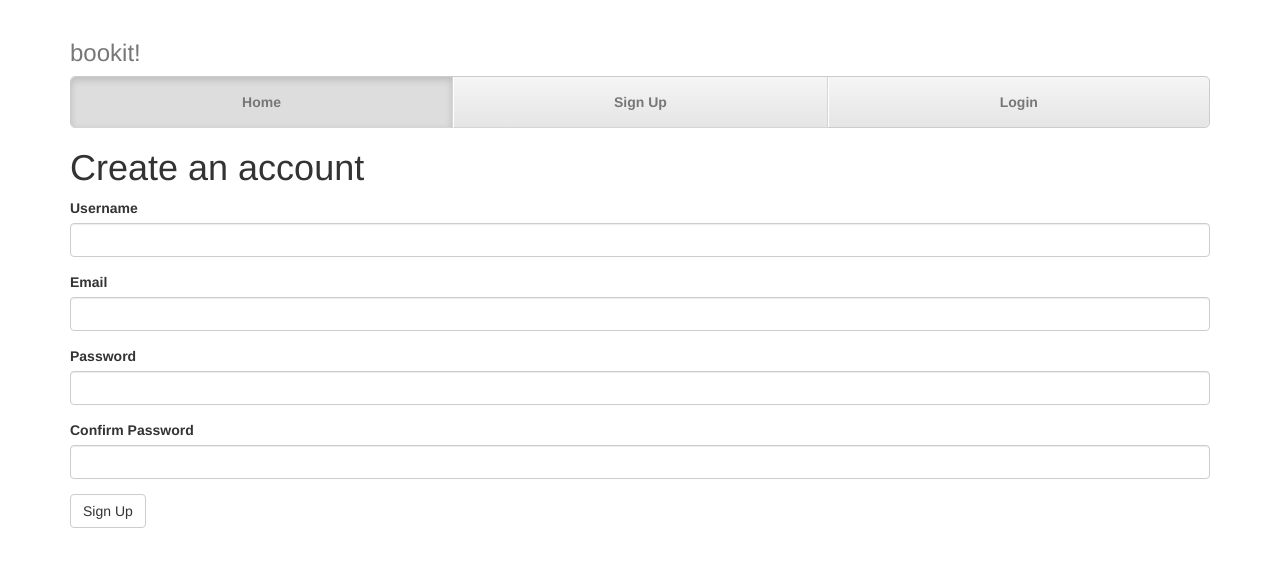
After one commit to carlostighe/bookit, a Flask app: page /signup in a window 1280 px wide. The commit adds this page. Shown: the top 567 px of the page. Run offline with Flask 2, Linux system fonts and the light colour scheme; parts of the project's set-up code (start-up, migrations or seed data) failed here and were passed over; some libraries are stand-ins or nearby versions.

Commit message:
persistance and user authentication modules

```diff
--- a/bookit/__init__.py
+++ b/bookit/__init__.py
@@ -1,6 +1,7 @@
 import os
 from flask import Flask, url_for
 from flask_sqlalchemy import SQLAlchemy
+from flask_login import LoginManager
 
 basedir = os.path.abspath(os.path.dirname(__file__))
 
@@ -15,5 +16,11 @@ bookit.jinja_env.globals['static'] = (
     lambda filename: url_for('static', filename = filename)
 )
 
+# Configure authentication
+login_manager = LoginManager()
+login_manager.session_protection = "strong"
+login_manager.login_view = "login"
+login_manager.init_app(bookit)
+
 import models
 import views
--- a/bookit/forms.py
+++ b/bookit/forms.py
@@ -1,7 +1,9 @@
 from flask_wtf import Form
-from wtforms.fields import StringField
+from wtforms.fields import StringField, PasswordField, BooleanField, SubmitField
 from flask.ext.wtf.html5 import URLField
-from wtforms.validators import DataRequired, url
+from wtforms.validators import DataRequired, url, Length, Email, Regexp, EqualTo, ValidationError
+
+from models import User
 
 class BookmarkForm(Form):
     url = URLField('The URL for your bookmark:', validators=[DataRequired(), url()])
@@ -18,3 +20,33 @@ class BookmarkForm(Form):
             self.description.data = self.url.data
 
         return True
+
+class LoginForm(Form):
+    username = StringField('Your Username: ', validators=[DataRequired()])
+    password = PasswordField('Password : ', validators=[DataRequired()])
+    remember_me = BooleanField('Keep me logged in')
+    submit = SubmitField('Login')
+
+class SignupForm(Form):
+    username = StringField('Username',
+                                validators=[
+                                    DataRequired(), Length(3,80),
+                                    Regexp('^[A-Za-z0-9_]{3,}$',
+                                    message='Username consists of numbers, letters, and underscores.')
+                                ])
+    password = PasswordField('Password',
+                                validators=[
+                                    DataRequired(),
+                                    EqualTo('password2',
+                                    message='Passwords must match')
+                                ])
+    password2 = PasswordField('Confirm Password', validators=[DataRequired()])
+    email = StringField('Email', validators=[DataRequired(), Length(1, 120), Email()])
+
+    def validate_email(self, email_field):
+        if User.query.filter_by(email=email_field.data).first():
+            raise ValidationError('There already is a user with this email address')
+
+    def validate_username(self, username_field):
+        if User.query.filter_by(username=username_field.data).first():
+            raise ValidationError('This username is already taken.')
--- a/bookit/templates/base.html
+++ b/bookit/templates/base.html
@@ -26,11 +26,19 @@
             <nav>
               <ul class="nav nav-justified">
                 <li class="active"><a href=" {{ url_for('index') }} ">Home</a></li>
-                <li><a href=" {{ url_for('add') }} ">Add</a></li>
-                <li><a href="#">Services</a></li>
-                <li><a href="#">Downloads</a></li>
-                <li><a href="#">About</a></li>
-                <li><a href="#">Contact</a></li>
+                {% if current_user.is_authenticated() %}
+                    <li><a href="{{  url_for('user', username=current_user.username) }}">Bookmarks</a></li>
+                    <li><a href=" {{ url_for('add') }} ">Add</a></li>
+                    <li><a href=" {{ url_for('logout') }}">Logout</a></li>
+                {% else %}
+                    <li><a href=" {{ url_for('signup') }} ">Sign Up</a></li>
+                    <li><a href=" {{ url_for('login') }} ">Login</a></li>
+                {% endif %}
+
+
+
+
+
               </ul>
             </nav>
           </div>
--- a/bookit/templates/form_macros.html
+++ b/bookit/templates/form_macros.html
@@ -1,8 +1,6 @@
 {% macro render_field(field) %}
-<div  class="form-group" >
-{{ field.label }}
-</div>
-<div class="form-group">
+<div class="form-group" >
+	{{ field.label(class="control-label")}}
 	{{ field(**kwargs)|safe }}
 </div>
 {% if field.errors %}
--- a/bookit/templates/index.html
+++ b/bookit/templates/index.html
@@ -19,7 +19,7 @@
             <ul>
                 {% for bm in new_bookmarks %}
                 <li>
-                    <a href="{{ url_for('user', username=bm.user.username) }}"> {{ bm.user.username }} </a>  added:     <a target="_blank" href="{{ bm.url }}">{{ bm.url }}</a>
+                    <a href="{{ url_for('user', username=bm.user.username) }}"> {{ bm.user.username }} </a>  added:     <a target="_blank" href="{{ bm.url }}">{{ bm.description }}  - {{ bm.url }}</a>
                 </li>
                 {% endfor %}
             </ul>
--- /dev/null
+++ b/bookit/templates/signup.html
@@ -0,0 +1,24 @@
+{% extends "base.html" %}
+{% from "form_macros.html" import render_field %}
+
+{% block title %}
+bookit! -- Login
+{% endblock %}
+
+{% block body %}
+    <section>
+        <h1 style="clear:both">Create an account</h1>
+        <form action="" method="post">
+            {{ form.hidden_tag() }}
+                {{ render_field(form.username, size=50, class='form-control') }}
+                {{ render_field(form.email, size=50, class='form-control') }}
+                {{ render_field(form.password, size=50, class='form-control') }}
+                {{ render_field(form.password2, size=50, class='form-control') }}
+            <div class="submit">
+                <button type="submimt" class="btn btn-default">Sign Up</button>
+            </div>
+        </form>
+    </section>
+{% endblock %}
+{% block sidebar %}
+{% endblock %}
--- a/bookit/views.py
+++ b/bookit/views.py
@@ -1,26 +1,14 @@
 from datetime import datetime
 from flask import render_template, url_for, request, redirect, flash
-from bookit import bookit as app, db
+from flask_login import login_required, login_user, current_user, logout_user
+
+from bookit import bookit as app, db, login_manager
 from models import User, Bookmark
-from forms import BookmarkForm
+from forms import BookmarkForm, LoginForm, SignupForm
 
-def logged_in_user():
-    carlos = User.query.filter_by(username="Carlos").first()
-    if(carlos):
-        return carlos
-    else:
-        user = User(username="Carlos", email="carlos@example.com");
-        db.session.add(user)
-        db.session.commit()
-        return user
-
-def store_bookmarks(url, description):
-    bookmarks.append(dict(
-        url = url,
-        description=description,
-        user = 'Carlos',
-        date = datetime.utcnow()
-        ))
+@login_manager.user_loader
+def load_user(userid):
+    return User.query.get(int(userid))
 
 
 @app.route('/')
@@ -33,12 +21,13 @@ def index():
                            )
 
 @app.route('/add', methods=['GET', 'POST'])
+@login_required
 def add():
     form = BookmarkForm()
     if form.validate_on_submit():
         url = form.url.data
         description = form.description.data
-        bm = Bookmark(user=logged_in_user(), url=url, description=description)
+        bm = Bookmark(user=current_user, url=url, description=description)
         db.session.add(bm)
         db.session.commit()
         #app.logger.debug('stored url: ' + url)
@@ -53,6 +42,38 @@ def user(username):
     user = User.query.filter_by(username=username).first_or_404()
     return render_template('user.html', user=user)
 
+@app.route('/login', methods=['GET', 'POST'])
+def login():
+    form = LoginForm()
+    if form.validate_on_submit:
+        #login and validate user
+        user = User.get_by_username(username=form.username.data)
+        if user is not None and user.check_password(form.password.data):
+            login_user(user, form.remember_me.data)
+            flash('Logged in successfully as {}.'.format(user.username))
+            return redirect(request.args.get('next') or url_for('user', username=user.username))
+        flash('Incorrect username or password.')
+    return render_template('login.html', form=form)
+
+@app.route('/logout', methods=['GET', 'POST'])
+def logout():
+    logout_user()
+    return redirect(url_for('index'))
+
+
+@app.route('/signup', methods=['GET', 'POST'])
+def signup():
+    form = SignupForm()
+    if form.validate_on_submit():
+        user = User(email=form.email.data,
+                    username=form.username.data,
+                    password=form.password.data)
+        db.session.add(user)
+        db.session.commit()
+        flash('Welcome, {}! Please login.'.format(user.username))
+        return redirect(url_for('login'))
+    return render_template("signup.html", form=form)
+
 @app.errorhandler(404)
 def page_not_found(e):
     return render_template('404.html'), 404
--- a/requirements.txt
+++ b/requirements.txt
@@ -12,3 +12,4 @@ tornado==4.1
 Werkzeug==0.10.4
 WTForms==2.0.2
 flask-script
+Flask-Login
```
Also changed, not shown: bookit/models.py (+23 -2 lines), bookit/templates/login.html (added, +21 -0 lines), bookit/bookit.db.
